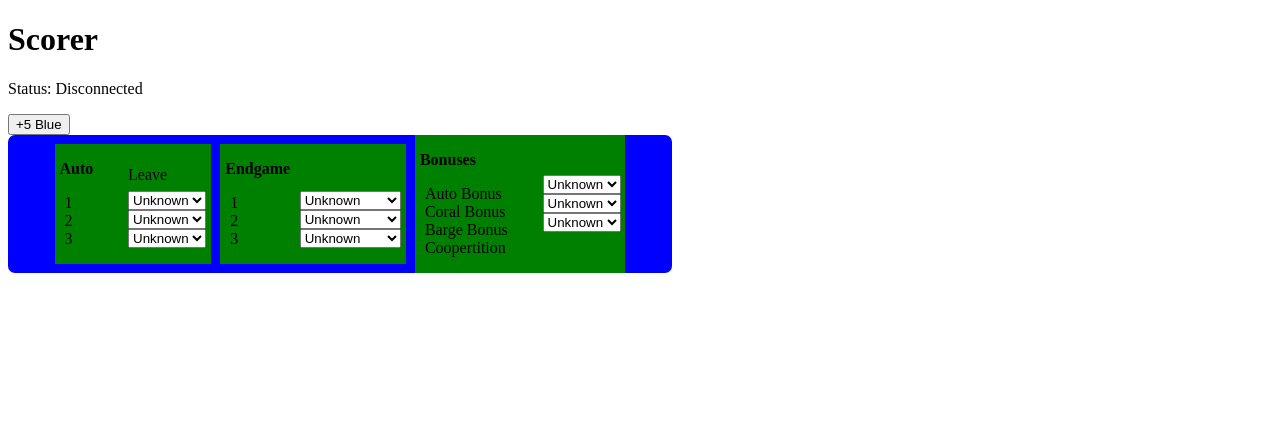
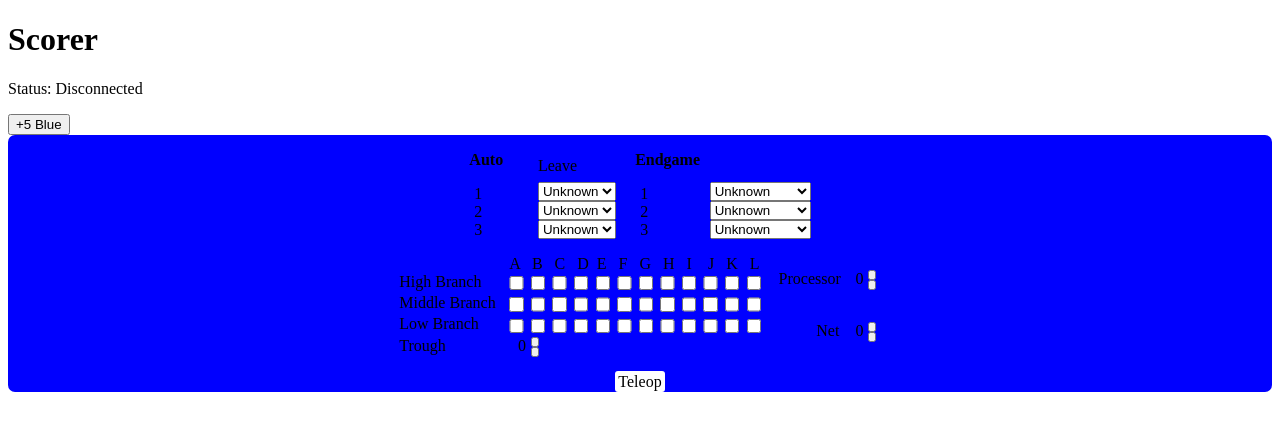
Before and after one commit to jerryxfu/offseason-scorer-field, a React (Vite) app: page / in a window 1280 px wide. Shown: the top 430 px of the page. Built offline with nearby package versions, Linux system fonts and the light colour scheme; no server answers.

Commit message:
top and middle part done!

```diff
--- a/src/App.scss
+++ b/src/App.scss
@@ -1,43 +1,108 @@
+* {
+    user-select: none;
+}
+
+*:focus {
+    outline: none;
+}
+
 .scoreboard {
     display: flex;
-    flex-direction: row;
+    flex-direction: column;
     align-items: center;
     justify-content: center;
-    width: 50%;
     background-color: blue;
     border-radius: 7px;
     padding-left: 1rem;
     padding-right: 1rem;
 }
 
-.scoreboard div {
+.topPart {
+    display: flex;
+    flex-direction: row;
+    align-items: center;
+    justify-content: center;
+}
+
+.topPart div {
     margin-left: 0.3rem;
     margin-right: 0.3rem;
 }
 
-.scoreboard ul {
+.topPart ul {
     list-style-type: none;
     padding: 0;
     margin-left: 5px;
+}
+
+.middlePart {
+    display: flex;
+    flex-direction: row;
+    align-items: center;
+}
+
+.middlePart div {
+    margin-left: 0.3rem;
+    margin-right: 0.3rem;
+}
+
+.middlePart ul {
+    list-style-type: none;
+    padding: 0;
+    margin-left: 5px;
+}
+
+.middlePart li {
+    margin-bottom: 0.2rem;
+}
+
+.middlePart input[type="checkbox"] {
+    margin-right: 0.2rem;
+    height: 0.9rem;
+    width: 0.9rem;
+    border-radius: 0.35rem;
+}
+
+.middlePart button {
+    height: 0.6rem;
+    width: 0.5rem;
+    padding: 0;
+}
+
+.troughText {
+    margin-top: 0;
+    padding-top: 0;
+    width: 1rem;
+    text-align: end;
+    overflow: hidden;
+}
+
+.descriptionText {
+    margin-top: 0;
+    padding-top: 0;
+    width: 4.3rem;
+    text-align: end;
+    overflow: hidden;
+}
+
+.robotStatus {
+    background-color: white;
+    border-radius: 3px;
+
+    padding-top: 0.1rem;
+    padding-bottom: 0.1rem;
+    padding-left: 0.2rem;
+    padding-right: 0.2rem;
 }
 
 .auto {
     display: flex;
     flex-direction: row;
     align-items: center;
-    background-color: green;
 }
 
 .endgame {
     display: flex;
     flex-direction: row;
     align-items: center;
-    background-color: green;
 }
-
-.bonuses {
-    display: flex;
-    flex-direction: row;
-    align-items: center;
-    background-color: green;
-}
--- a/src/App.tsx
+++ b/src/App.tsx
@@ -4,6 +4,69 @@ import "./App.scss";
 
 export default function App() {
     const [connected, setConnected] = useState(false);
+    const [troughCorals, setTroughCorals] = useState(0);
+    const [processorAlgae, setProcessorAlgae] = useState(0);
+    const [netAlgae, setNetAlgae] = useState(0);
+
+    useEffect(() => {
+        const moreTroughCorals = document.getElementById("moreTroughCorals");
+        const lessTroughCorals = document.getElementById("lessTroughCorals");
+
+        const incrementTroughCorals = () => setTroughCorals((prev) => prev + 1 < 99 ? prev + 1 : 99); // max 99
+        const decrementTroughCorals = () => setTroughCorals((prev) => prev - 1 > 0 ? prev - 1 : 0); // min 0
+
+        if (moreTroughCorals && lessTroughCorals) {
+            moreTroughCorals.addEventListener("click", incrementTroughCorals);
+            lessTroughCorals.addEventListener("click", decrementTroughCorals);
+        }
+
+        return () => {
+            if (moreTroughCorals && lessTroughCorals) {
+                moreTroughCorals.removeEventListener("click", incrementTroughCorals);
+                lessTroughCorals.removeEventListener("click", decrementTroughCorals);
+            }
+        };
+    }, []);
+
+        useEffect(() => {
+        const moreTroughCorals = document.getElementById("moreProcessorAlgae");
+        const lessTroughCorals = document.getElementById("lessProcessorAlgae");
+
+        const incrementProcessorAlgae = () => setProcessorAlgae((prev) => prev + 1 < 99 ? prev + 1 : 99); // max 99
+        const decrementProcessorAlgae = () => setProcessorAlgae((prev) => prev - 1 > 0 ? prev - 1 : 0); // min 0
+
+        if (moreTroughCorals && lessTroughCorals) {
+            moreTroughCorals.addEventListener("click", incrementProcessorAlgae);
+            lessTroughCorals.addEventListener("click", decrementProcessorAlgae);
+        }
+
+        return () => {
+            if (moreTroughCorals && lessTroughCorals) {
+                moreTroughCorals.removeEventListener("click", incrementProcessorAlgae);
+                lessTroughCorals.removeEventListener("click", decrementProcessorAlgae);
+            }
+        };
+    }, []);
+
+    useEffect(() => {
+        const moreTroughCorals = document.getElementById("moreNetAlgae");
+        const lessTroughCorals = document.getElementById("lessNetAlgae");
+
+        const incrementNetAlgae = () => setNetAlgae((prev) => prev + 1 < 99 ? prev + 1 : 99); // max 99
+        const decrementNetAlgae = () => setNetAlgae((prev) => prev - 1 > 0 ? prev - 1 : 0); // min 0
+
+        if (moreTroughCorals && lessTroughCorals) {
+            moreTroughCorals.addEventListener("click", incrementNetAlgae);
+            lessTroughCorals.addEventListener("click", decrementNetAlgae);
+        }
+
+        return () => {
+            if (moreTroughCorals && lessTroughCorals) {
+                moreTroughCorals.removeEventListener("click", incrementNetAlgae);
+                lessTroughCorals.removeEventListener("click", decrementNetAlgae);
+            }
+        };
+    }, []);
 
     useEffect(() => {
         socket.on("connect", () => {
@@ -35,6 +98,7 @@ export default function App() {
             <p>Status: {connected ? "Connected" : "Disconnected"}</p>
             <button onClick={sendScore}>+5 Blue</button>
             <div className="scoreboard">
+                <div className="topPart">
                     <div className="auto">
                         <div>
                             <p><b>Auto</b></p>
@@ -52,13 +116,13 @@ export default function App() {
                                 <option value="No">No</option>
                                 <option value="Yes">Yes</option>
                             </select>
-                        <br></br>
+                            <br/>
                             <select id="leave_2">
                                 <option value="Unknown">Unknown</option>
                                 <option value="No">No</option>
                                 <option value="Yes">Yes</option>
                             </select>
-                        <br></br>
+                            <br/>
                             <select id="leave_3">
                                 <option value="Unknown">Unknown</option>
                                 <option value="No">No</option>
@@ -77,7 +141,7 @@ export default function App() {
                         </div>
 
                         <div>
-                        <br></br>
+                            <br/>
                             <select id="barge_1" style={{marginTop: "14px"}}>
                                 <option value="Unknown">Unknown</option>
                                 <option value="None">None</option>
@@ -85,7 +149,7 @@ export default function App() {
                                 <option value="ShallowCage">ShallowCage</option>
                                 <option value="DeepCage">DeepCage</option>
                             </select>
-                        <br></br>
+                            <br/>
                             <select id="barge_2">
                                 <option value="Unknown">Unknown</option>
                                 <option value="None">None</option>
@@ -93,7 +157,7 @@ export default function App() {
                                 <option value="ShallowCage">ShallowCage</option>
                                 <option value="DeepCage">DeepCage</option>
                             </select>
-                        <br></br>
+                            <br/>
                             <select id="barge_3">
                                 <option value="Unknown">Unknown</option>
                                 <option value="None">None</option>
@@ -103,36 +167,86 @@ export default function App() {
                             </select>
                         </div>
                     </div>
-                <div className="bonuses">
-                    <div>
-                        <p><b>Bonuses</b></p>
-                        <ul>
-                            <li>Auto Bonus</li>
-                            <li>Coral Bonus</li>
-                            <li>Barge Bonus</li>
-                            <li>Coopertition</li>
+                </div>
+                <div className="middlePart">
+                    <div style={{height: "7rem"}}>
+                        <ul style={{marginTop: "rem"}}>
+                            <li>High Branch</li>
+                            <li>Middle Branch</li>
+                            <li>Low Branch</li>
+                            <li>Trough</li>
                         </ul>
                     </div>
-
-                    <div style={{marginLeft: "30px"}}>
-                        <select id="leave_1">
-                            <option value="Unknown">Unknown</option>
-                            <option value="No">No</option>
-                            <option value="Yes">Yes</option>
-                        </select>
+                    <div>
+                        &nbsp;A &nbsp;&nbsp;B &nbsp;&nbsp;C &nbsp;&nbsp;D &nbsp;E &nbsp;&nbsp;F &nbsp;&nbsp;G &nbsp;&nbsp;H &nbsp;&nbsp;I &nbsp;&nbsp;&nbsp;J &nbsp;&nbsp;K &nbsp;&nbsp;L
+                        <br/>
+                        <input type="checkbox"></input>
+                        <input type="checkbox"></input>
+                        <input type="checkbox"></input>
+                        <input type="checkbox"></input>
+                        <input type="checkbox"></input>
+                        <input type="checkbox"></input>
+                        <input type="checkbox"></input>
+                        <input type="checkbox"></input>
+                        <input type="checkbox"></input>
+                        <input type="checkbox"></input>
+                        <input type="checkbox"></input>
+                        <input type="checkbox"></input>
+                        <br/>
+                        <input type="checkbox"></input>
+                        <input type="checkbox"></input>
+                        <input type="checkbox"></input>
+                        <input type="checkbox"></input>
+                        <input type="checkbox"></input>
+                        <input type="checkbox"></input>
+                        <input type="checkbox"></input>
+                        <input type="checkbox"></input>
+                        <input type="checkbox"></input>
+                        <input type="checkbox"></input>
+                        <input type="checkbox"></input>
+                        <input type="checkbox"></input>
+                        <br/>
+                        <input type="checkbox"></input>
+                        <input type="checkbox"></input>
+                        <input type="checkbox"></input>
+                        <input type="checkbox"></input>
+                        <input type="checkbox"></input>
+                        <input type="checkbox"></input>
+                        <input type="checkbox"></input>
+                        <input type="checkbox"></input>
+                        <input type="checkbox"></input>
+                        <input type="checkbox"></input>
+                        <input type="checkbox"></input>
+                        <input type="checkbox"></input>
+                        <br/>
+                        <div style={{display: "flex", flexDirection: "row"}}>
+                            <p className="troughText">{troughCorals}</p>
+                            <div style={{display: "flex", flexDirection: "column", height: "2rem"}}>
+                                <button id="moreTroughCorals" style={{marginBottom: "0.05rem"}}></button>
+                                <button id="lessTroughCorals"></button>
+                            </div>
+                        </div>
+                    </div>
+                    <div>
+                        <div style={{display: "flex", flexDirection: "row"}}>
+                            <p className="descriptionText">Processor&nbsp;&nbsp;</p><p className="troughText">{processorAlgae}</p>
+                            <div style={{display: "flex", flexDirection: "column", height: "2rem"}}>
+                                <button id="moreProcessorAlgae" style={{marginBottom: "0.05rem"}}></button>
+                                <button id="lessProcessorAlgae"></button>
+                            </div>
+                        </div>
                         <br></br>
-                        <select id="leave_2">
-                            <option value="Unknown">Unknown</option>
-                            <option value="No">No</option>
-                            <option value="Yes">Yes</option>
-                        </select>
-                        <br></br>
-                        <select id="leave_3">
-                            <option value="Unknown">Unknown</option>
-                            <option value="No">No</option>
-                            <option value="Yes">Yes</option>
-                        </select>
+                        <div style={{display: "flex", flexDirection: "row"}}>
+                            <p className="descriptionText">Net&nbsp;&nbsp;</p><p className="troughText">{netAlgae}</p>
+                            <div style={{display: "flex", flexDirection: "column", height: "2rem"}}>
+                                <button id="moreNetAlgae" style={{marginBottom: "0.05rem"}}></button>
+                                <button id="lessNetAlgae"></button>
                             </div>
+                        </div>
+                    </div>
+                </div>
+                <div className="robotStatus">
+                    Teleop
                 </div>
             </div>
         </div>
```
Lines whose indentation alone changed are shown as unchanged.
